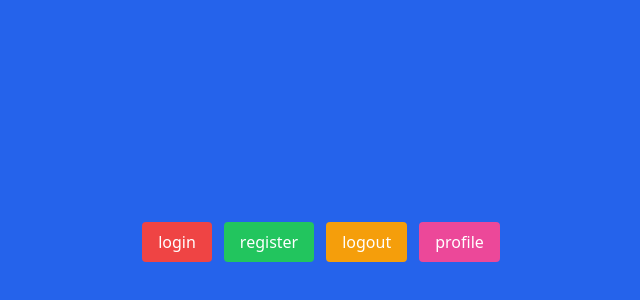
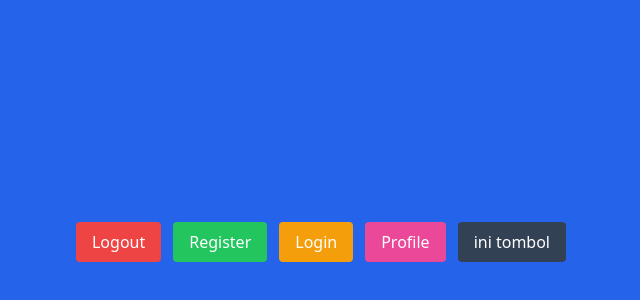
Before and after one commit to fikiap23/belajar_reactjs_vite, a React (Vite) app: page / in a window 1280 px wide. Shown: the part 158-458 px from the top of the page, without its empty margins (319-959 px from the left). Built offline with nearby package versions, Linux system fonts and the light colour scheme.

Commit message:
buat props dengan default

```diff
--- a/src/App.jsx
+++ b/src/App.jsx
@@ -1,12 +1,10 @@
 /* eslint-disable react/prop-types */
 // function komponen
 const Button = (props) => {
+  const { children = 'ini tombol', bgcolor = 'bg-slate-700' } = props
   return (
-    <button
-      className={`${props.bgcolor} text-white py-2 px-4 rounded`}
-      type="submit"
-    >
-      {props.text}
+    <button className={`${bgcolor} text-white py-2 px-4 rounded`} type="submit">
+      {children}
     </button>
   )
 }
@@ -15,10 +13,11 @@ function App() {
   return (
     <div className="flex justify-center bg-blue-600 min-h-screen items-center">
       <div className="flex gap-x-3">
-        <Button bgcolor="bg-red-500" text="login" />
-        <Button bgcolor="bg-green-500" text="register" />
-        <Button bgcolor="bg-amber-500" text="logout" />
-        <Button bgcolor="bg-pink-500" text="profile" />
+        <Button bgcolor="bg-red-500">Logout</Button>
+        <Button bgcolor="bg-green-500">Register</Button>
+        <Button bgcolor="bg-amber-500">Login</Button>
+        <Button bgcolor="bg-pink-500">Profile</Button>
+        <Button></Button>
       </div>
     </div>
   )
```
